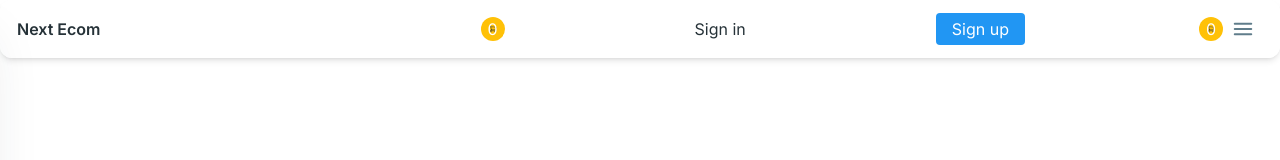
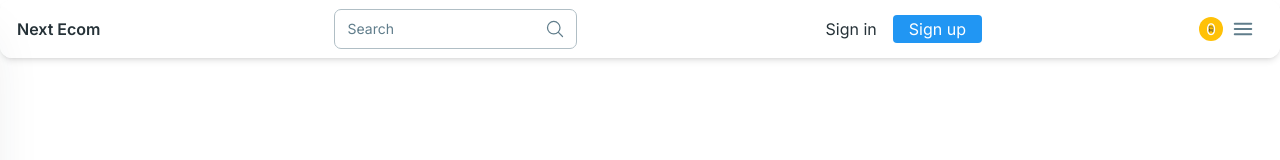
Before and after one commit to ChristianWare/calc_ecomm, a Next.js app: page /auth/signin in a window 1280 px wide. Shown: the top 160 px of the page. Built offline with nearby package versions, Linux system fonts and the light colour scheme; no server answers.

Commit message:
Guest Route

```diff
--- a/app/auth/signin/page.tsx
+++ b/app/(guest_routes)/auth/signin/page.tsx
@@ -36,10 +36,10 @@ export default function SignIn() {
     onSubmit: async (values, actions) => {
       const signInRes = await signIn("credentials", {
         ...values,
-        redirect: false,
+        // redirect: false,
       });
 
-      console.log(signInRes)
+      console.log(signInRes);
 
       if (signInRes?.error === "CredentialsSignin") {
         toast.error("Email/Password mismatch!");
--- /dev/null
+++ b/app/(guest_routes)/layout.tsx
@@ -0,0 +1,15 @@
+import { auth } from "@/auth";
+import { redirect } from "next/navigation";
+import { ReactNode } from "react";
+
+interface Props {
+  children: ReactNode;
+}
+
+export default async function GuestLayout({ children }: Props) {
+  const session = await auth();
+
+  if (session) return redirect("/");
+
+  return <div>{children}</div>;
+}
--- /dev/null
+++ b/app/components/SearchForm.tsx
@@ -0,0 +1,37 @@
+import { Input } from "@material-tailwind/react";
+import React, { useState } from "react";
+import { MagnifyingGlassIcon } from "@heroicons/react/24/outline";
+import { useRouter, useSearchParams } from "next/navigation";
+
+interface Props {
+  submitTo: string;
+}
+
+export default function SearchForm({ submitTo }: Props) {
+  const [query, setQuery] = useState("");
+  const router = useRouter();
+  const params = useSearchParams();
+  const searchQuery = params.get("query") || "";
+
+  return (
+    <form
+      onSubmit={(e) => {
+        e.preventDefault();
+        if (!query) return;
+        router.push(`${submitTo}${query}`);
+      }}
+      className='w-full'
+    >
+      <Input
+        label='Search'
+        icon={
+          <button>
+            <MagnifyingGlassIcon className='h-5 w-5' />
+          </button>
+        }
+        value={query || searchQuery}
+        onChange={({ target }) => setQuery(target.value)}
+      />
+    </form>
+  );
+}
--- a/app/components/navbar/NavUi.tsx
+++ b/app/components/navbar/NavUi.tsx
@@ -11,15 +11,14 @@ import {
 import { Bars3Icon, XMarkIcon, HeartIcon } from "@heroicons/react/24/outline";
 import ProfileMenu from "../ProfileMenu";
 import { MobileNav } from "../MobileNav";
-// import CartIcon from "../CartIcon";
+import CartIcon from "./CartIcon";
 import {
   UserCircleIcon,
   ShoppingBagIcon,
   MagnifyingGlassIcon,
 } from "@heroicons/react/24/outline";
 import useAuth from "@/app/hooks/useAuth";
-// import SearchForm from "../SearchForm";
-import CartIcon from "./CartIcon";
+import SearchForm from "../SearchForm";
 
 interface Props {
   cartItemsCount: number;
@@ -64,13 +63,12 @@ export default function NavUI({ cartItemsCount, avatar }: Props) {
 
           <div className='flex-1 flex justify-center'>
             <div className='md:w-96 w-full md:mx-0 mx-4 '>
-              {/* <SearchForm submitTo='/search?query=' /> */}
+              <SearchForm submitTo='/search?query=' />
             </div>
           </div>
 
-          <div className='hidden lg:flex gap-2 items-center'>
-            <CartIcon cartItems={cartItemsCount} />
-          </div>
+          <div className='lg:flex gap-2 items-center'>
+            {/* <CartIcon cartItems={cartItemsCount} /> */}
             {loggedIn ? (
               <ProfileMenu menuItems={menuItems} avatar={avatar} />
             ) : loading ? (
@@ -88,6 +86,7 @@ export default function NavUI({ cartItemsCount, avatar }: Props) {
                 </Link>
               </>
             )}
+          </div>
 
           <div className='lg:hidden flex items-center space-x-2'>
             <CartIcon cartItems={cartItemsCount} />
--- a/app/hooks/useAuth.ts
+++ b/app/hooks/useAuth.ts
@@ -8,7 +8,7 @@ interface Auth {
 
 export default function useAuth(): Auth {
   const session = useSession();
-  // console.log(session);
+  console.log(session);
   return {
     loading: session.status === 'loading',
     loggedIn: session.status === 'authenticated',
```
Also changed, not shown: app/(guest_routes)/auth/layout.tsx (renamed from app/auth/layout.tsx), app/(guest_routes)/auth/signup/page.tsx (renamed from app/auth/signup/page.tsx), 1 other file (tests, documents, lock files or other folders).
